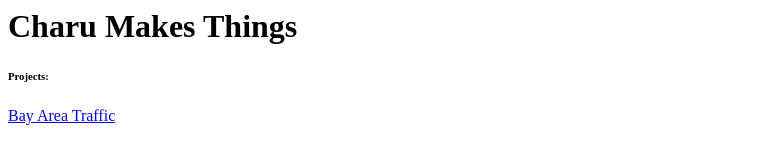
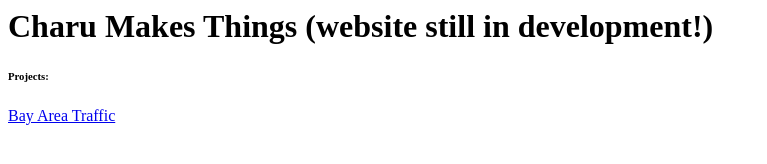
Before and after one commit to charu-dwivedi/charu-dwivedi.github.io, a plain HTML site: page index.html in a window 1280 px wide. Shown: the whole page, without its empty margins (0-767 px from the left). Drawn offline with Linux system fonts and the light colour scheme.

Commit message:
minor updates

```diff
--- a/index.html
+++ b/index.html
@@ -1,6 +1,6 @@
 <html>
     <h1>
-        Charu Makes Things
+        Charu Makes Things (website still in development!)
     </h1>
 
     <h6>
```
Also changed, not shown: 2020/03/05/trafficlight.html (+1 -1 lines).
